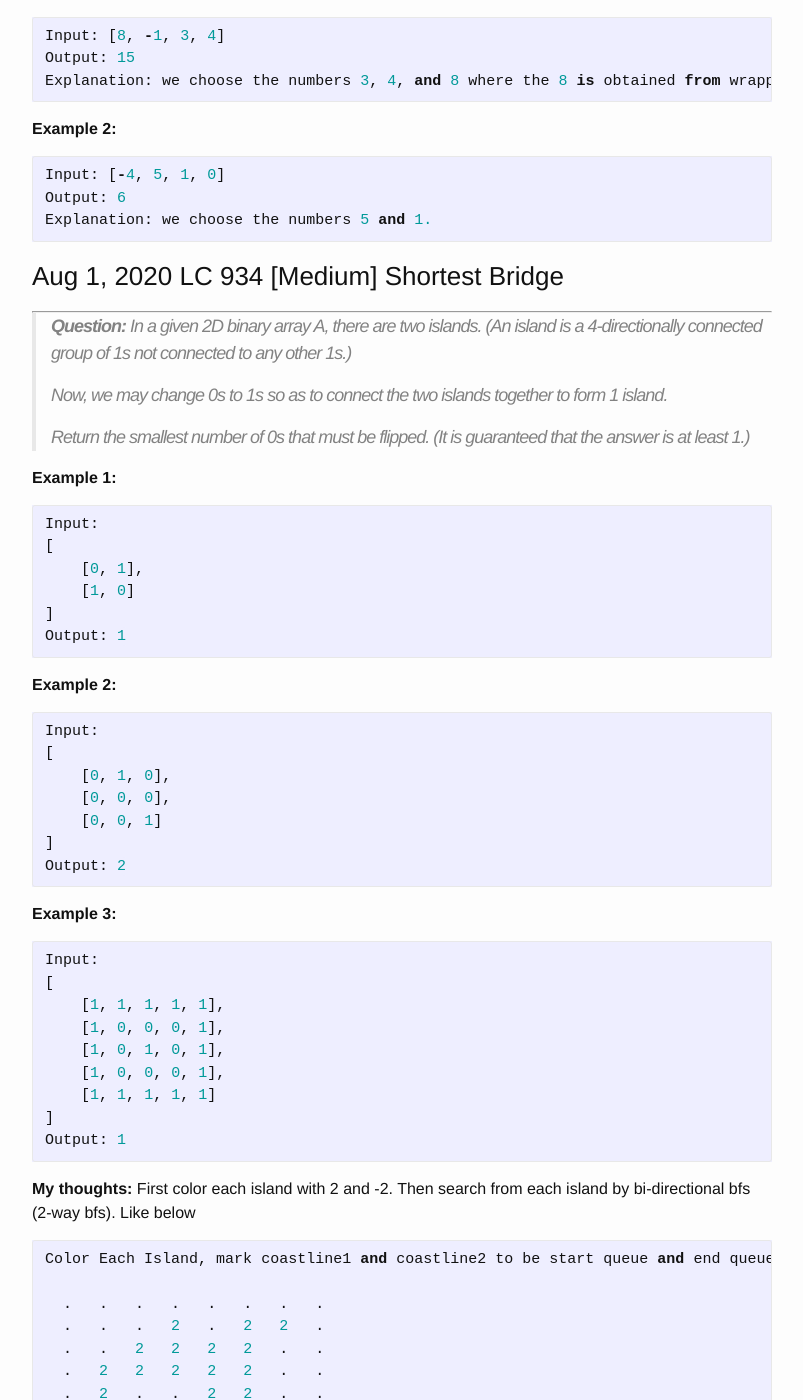
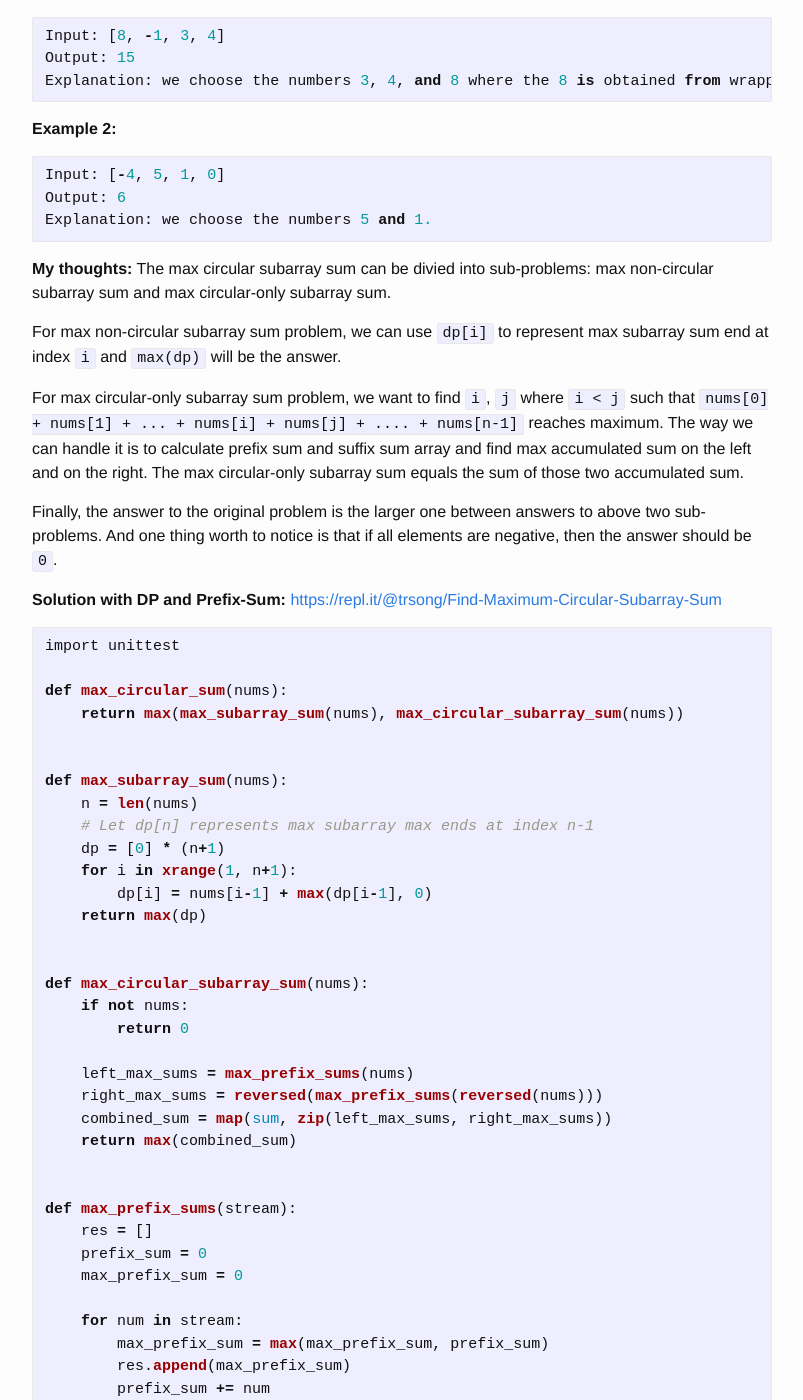
Before and after one commit to trsong/trsong.github.io, a Jekyll site: the page built from _posts/2020-08-01-DailyQuestionsAug.md, in a window 1280 px wide and 1400 px high, scrolled down 695 px. Shown: the whole window, without its empty margins (238-1041 px from the left). Built offline with Jekyll 4.4.1, drawn with Linux system fonts in a browser that asks for light colours; some of the changed text lies outside the part shown.

Commit message:
Add Solution to Aug 2 Question

````diff
--- a/_posts/2020-08-01-DailyQuestionsAug.md
+++ b/_posts/2020-08-01-DailyQuestionsAug.md
@@ -35,6 +35,84 @@ Explanation: we choose the numbers 3, 4, and 8 where the 8 is obtained from wrap
 Input: [-4, 5, 1, 0]
 Output: 6
 Explanation: we choose the numbers 5 and 1.
+```
+
+**My thoughts:** The max circular subarray sum can be divied into sub-problems: max non-circular subarray sum and max circular-only subarray sum.
+
+For max non-circular subarray sum problem, we can use `dp[i]` to represent max subarray sum end at index `i` and `max(dp)` will be the answer.
+
+For max circular-only subarray sum problem, we want to find `i`, `j` where `i < j` such that `nums[0] + nums[1] + ... + nums[i] + nums[j] + .... + nums[n-1]` reaches maximum. The way we can handle it is to calculate prefix sum and suffix sum array and find max accumulated sum on the left and on the right. The max circular-only subarray sum equals the sum of those two accumulated sum.
+
+Finally, the answer to the original problem is the larger one between answers to above two sub-problems. And one thing worth to notice is that if all elements are negative, then the answer should be `0`.
+
+**Solution with DP and Prefix-Sum:** [https://repl.it/@trsong/Find-Maximum-Circular-Subarray-Sum](https://repl.it/@trsong/Find-Maximum-Circular-Subarray-Sum)
+```py
+import unittest
+
+def max_circular_sum(nums):
+    return max(max_subarray_sum(nums), max_circular_subarray_sum(nums))
+
+
+def max_subarray_sum(nums):
+    n = len(nums)
+    # Let dp[n] represents max subarray max ends at index n-1
+    dp = [0] * (n+1)
+    for i in xrange(1, n+1):
+        dp[i] = nums[i-1] + max(dp[i-1], 0)
+    return max(dp)
+
+
+def max_circular_subarray_sum(nums):
+    if not nums:
+        return 0
+
+    left_max_sums = max_prefix_sums(nums)
+    right_max_sums = reversed(max_prefix_sums(reversed(nums)))
+    combined_sum = map(sum, zip(left_max_sums, right_max_sums))
+    return max(combined_sum)
+
+
+def max_prefix_sums(stream):
+    res = []
+    prefix_sum = 0
+    max_prefix_sum = 0
+
+    for num in stream:
+        max_prefix_sum = max(max_prefix_sum, prefix_sum)
+        res.append(max_prefix_sum)
+        prefix_sum += num
+
+    return res
+
+
+class MaxCircularSumSpec(unittest.TestCase):
+    def test_example1(self):
+        self.assertEqual(15, max_circular_sum([8, -1, 3, 4]))  # 3 + 4 + 8
+
+    def test_example2(self):
+        self.assertEqual(6, max_circular_sum([-4, 5, 1, 0]))  # 5 + 1
+
+    def test_empty_array(self):
+        self.assertEqual(0, max_circular_sum([]))
+
+    def test_negative_array(self):
+        self.assertEqual(0, max_circular_sum([-1, -2, -3]))
+
+    def test_circular_array1(self):
+        self.assertEqual(22, max_circular_sum([8, -8, 9, -9, 10, -11, 12]))  # 12 + 8 - 8 + 9 - 9 + 10
+
+    def test_circular_array2(self):
+        self.assertEqual(23, max_circular_sum([10, -3, -4, 7, 6, 5, -4, -1]))  # 7 + 6 + 5 - 4 -1 + 10
+
+    def test_circular_array3(self):
+        self.assertEqual(52, max_circular_sum([-1, 40, -14, 7, 6, 5, -4, -1]))  # 7 + 6 + 5 - 4 - 1 - 1 + 40
+
+    def test_all_positive_array(self):
+        self.assertEqual(10, max_circular_sum([1, 2, 3, 4]))
+
+
+if __name__ == '__main__':
+    unittest.main(exit=False)
 ```
 
 
````
